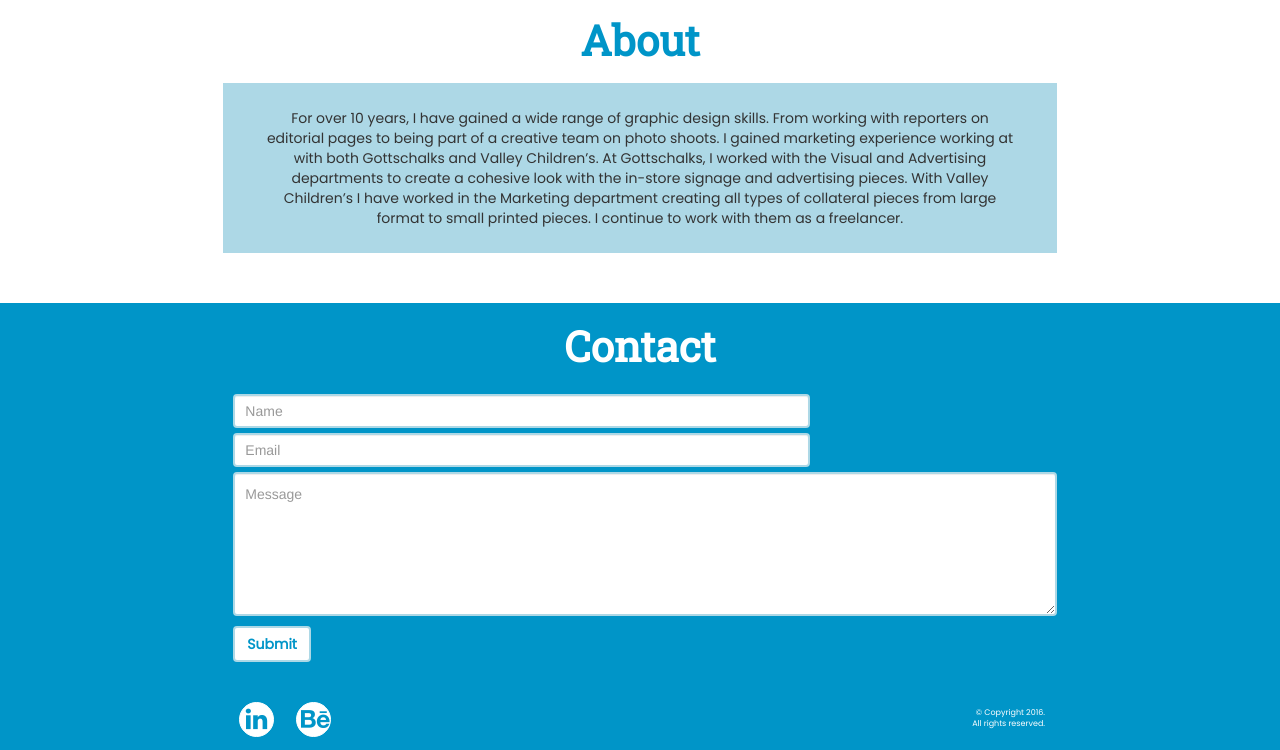
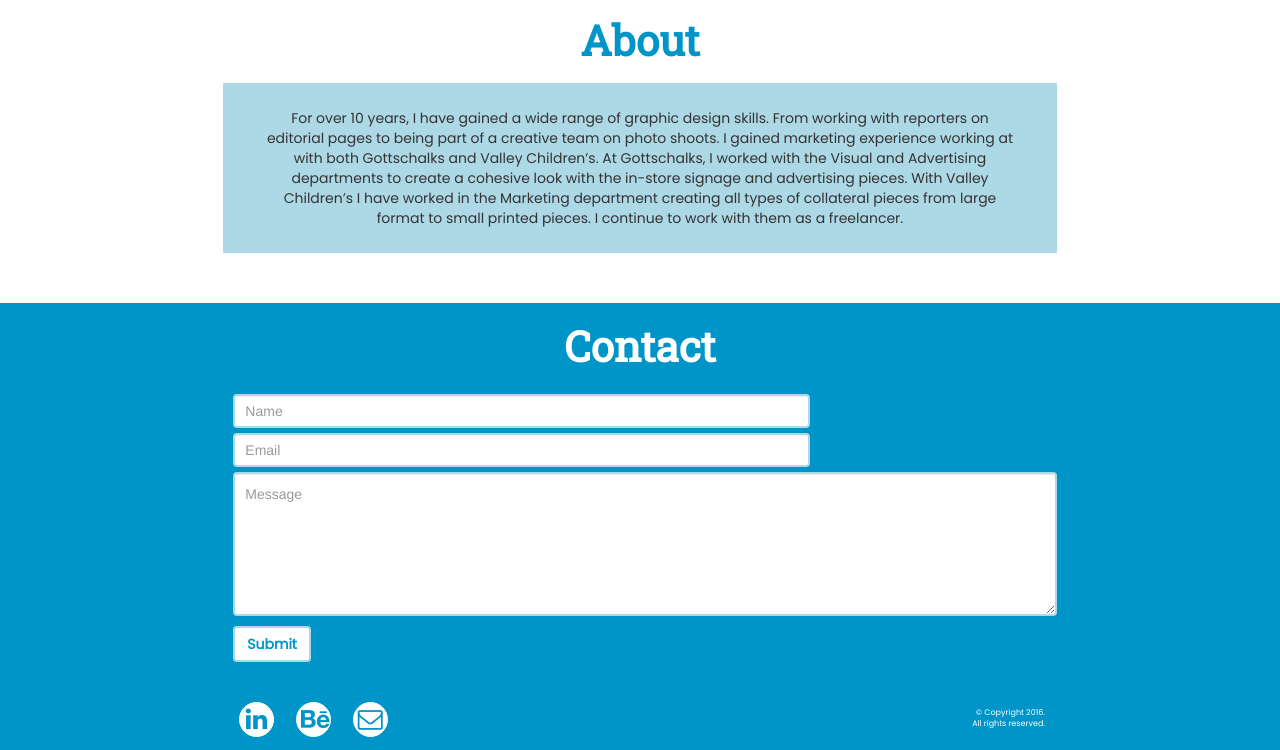
Before and after one commit to lisabaldrica/lisabaldrica.github.io, a plain HTML site: page index.html in a window 1280 px wide. Shown: the part 1624-2374 px from the top of the page. Drawn offline with nearby package versions, Linux system fonts and the light colour scheme.

Commit message:
Update index.html

```diff
--- a/index.html
+++ b/index.html
@@ -181,6 +181,7 @@ https://maxcdn.bootstrapcdn.com/bootstrap/3.3.7/css/bootstrap.min.css">
         <ul class="list-inline social-buttons">
           <li><a href="https://www.linkedin.com/in/lisa-baldrica-97b7001?trk=nav_responsive_tab_profile" title="" target="_blank"><i class="fa fa-linkedin"></i></a></li>
           <li><a href="https://www.behance.net/lisabaldri95a9" title="" target="_blank"><i class="fa fa-behance"></i></a></li>
+          <li><a href="mailto:lisa.baldrica@gmail.com" title="" target="_blank"><i class="fa fa-envelope-o" aria-hidden="true"></i></a></li>
         </ul>
         <p id="copyright">&copy; Copyright 2016.<br>All rights reserved.</p>
       </div>
```
